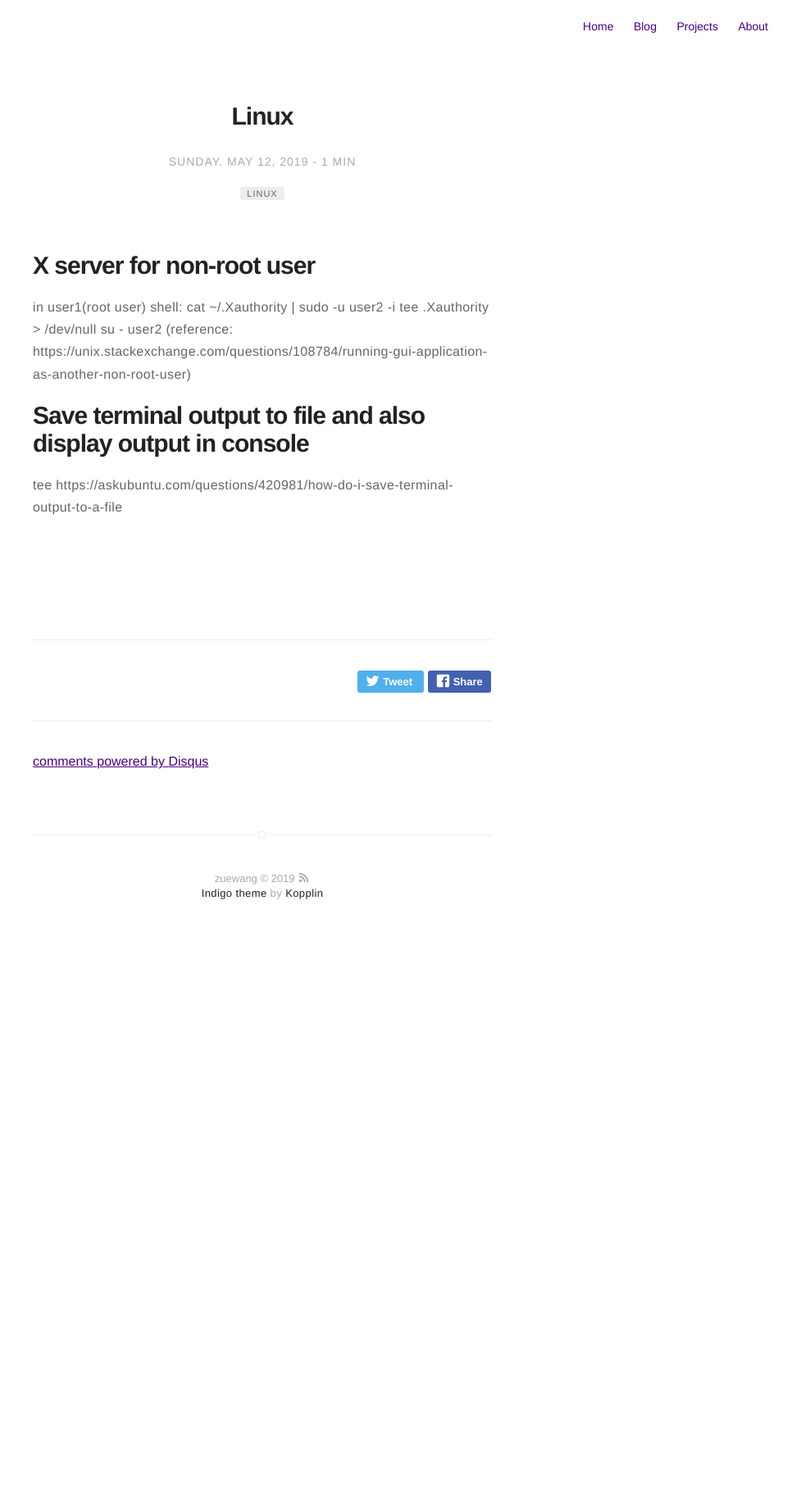
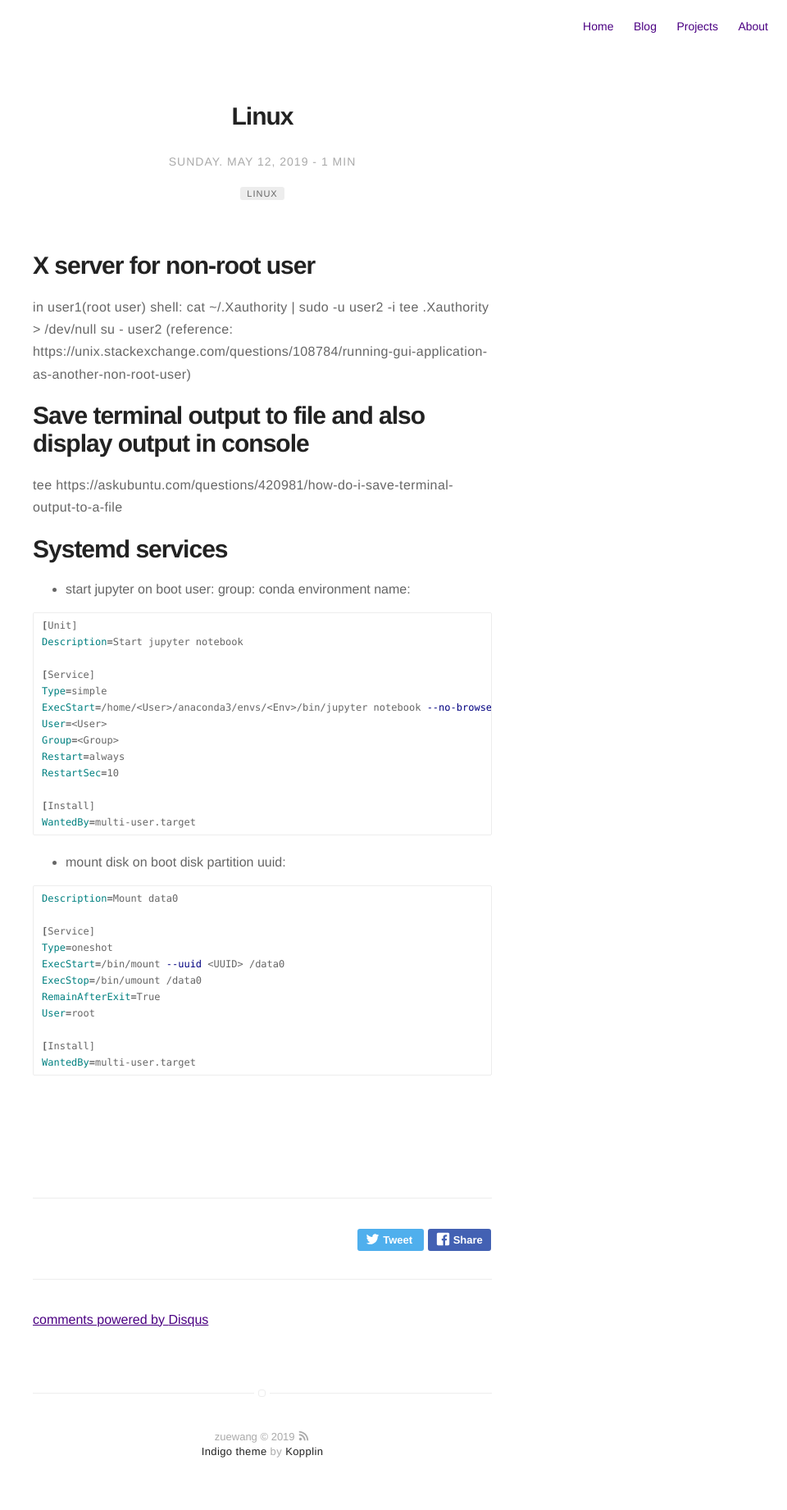
Before and after one commit to zuewang/zuewang.github.io, a Jekyll site: the page built from _posts/2019-05-12-linux.markdown, in a window 1280 px wide. Shown: the whole page at 82% size, without its empty margins (320-1280 px from the left). Built offline with Jekyll 4.4.1, drawn with Linux system fonts in a browser that asks for light colours; comment, search, counter and statistics services are not loaded; before the commit the page ends 1162 px from its top, so only the background shows below that.

Commit message:
add some shell scripts

```diff
--- a/_posts/2019-05-12-linux.markdown
+++ b/_posts/2019-05-12-linux.markdown
@@ -17,3 +17,43 @@ in user1(root user) shell: cat ~/.Xauthority | sudo -u user2 -i tee .Xauthority
 # Save terminal output to file and also display output in console
 tee
 https://askubuntu.com/questions/420981/how-do-i-save-terminal-output-to-a-file
+
+# Systemd services
+
+ * start jupyter on boot
+ user: <User>
+ group: <Group>
+ conda environment name: <Env>
+
+{% highlight shell %}
+[Unit]
+Description=Start jupyter notebook
+
+[Service]
+Type=simple
+ExecStart=/home/<User>/anaconda3/envs/<Env>/bin/jupyter notebook --no-browser --port 9999 --ip=0.0.0.0 --allow-root --NotebookApp.token= --notebook-dir='/home/<User>'
+User=<User>
+Group=<Group>
+Restart=always
+RestartSec=10
+
+[Install]
+WantedBy=multi-user.target
+{% endhighlight %}
+
+ * mount disk on boot
+ disk partition uuid: <UUID>
+
+{% highlight shell %}
+Description=Mount data0
+
+[Service]
+Type=oneshot
+ExecStart=/bin/mount --uuid <UUID> /data0
+ExecStop=/bin/umount /data0
+RemainAfterExit=True
+User=root
+
+[Install]
+WantedBy=multi-user.target
+{% endhighlight %}
--- a/_posts/2019-07-15-Go.markdown
+++ b/_posts/2019-07-15-Go.markdown
@@ -11,6 +11,6 @@ author: zuewang
 description:
 ---
 
-# Remove packages installed with `go get`
+# Remove packages installed with go get
 
 find and remove the package under `$GOPATH/pkg/<system architecture>`
```
